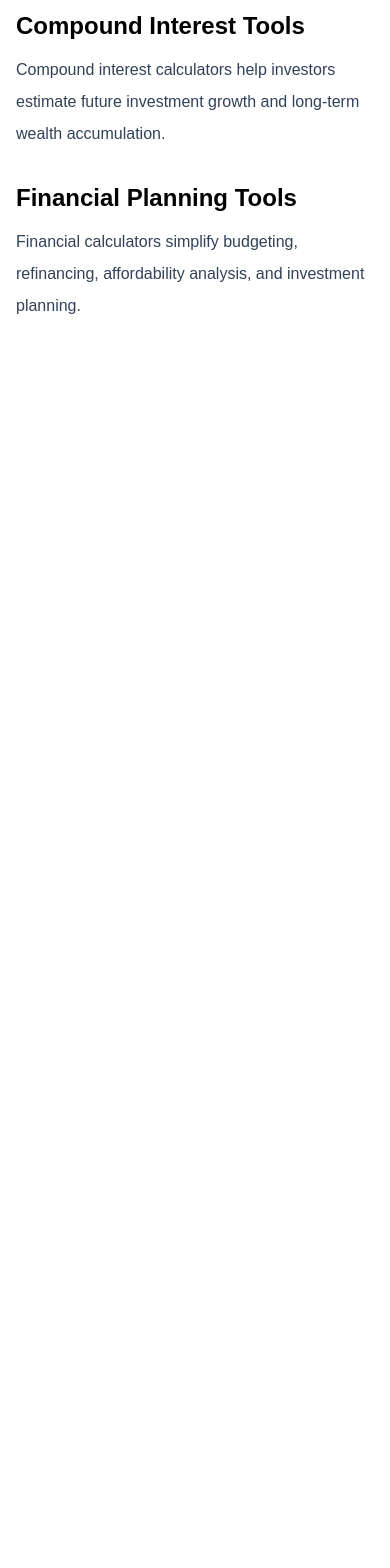
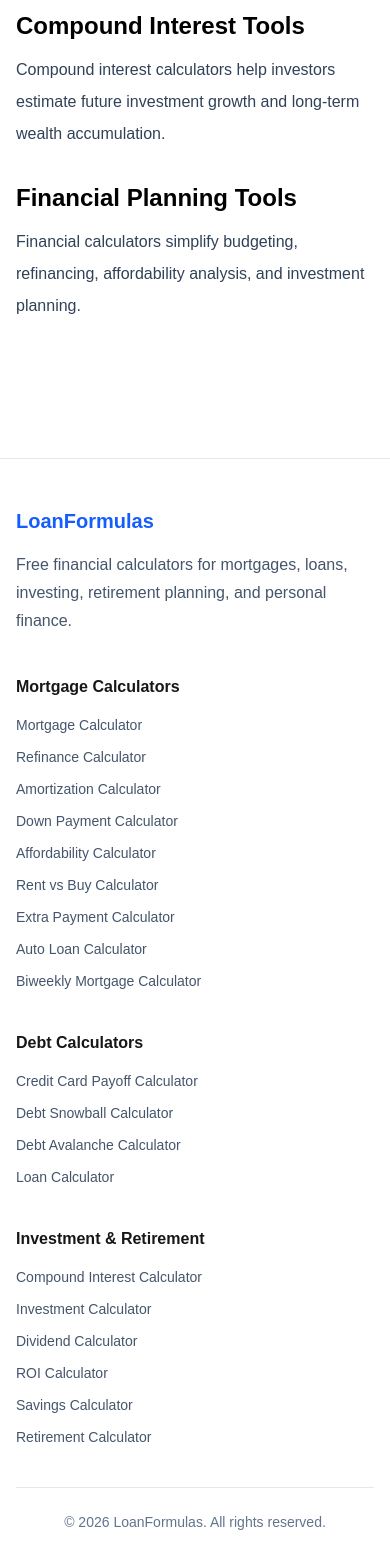
Before and after one commit to dekai-qingyang/seo-site, a Next.js app: page / in a window 390 px wide. Shown: the part 6928-8496 px from the top of the page. Before the commit the page ends 7306 px from the top, so only its background shows below. Built offline with nearby package versions, Linux system fonts and the light colour scheme.

Commit message:
update layout

```diff
--- a/app/layout.tsx
+++ b/app/layout.tsx
@@ -1,18 +1,62 @@
 import Script from "next/script"
-import type { Metadata } from "next";
-import Link from "next/link";
-import "./globals.css";
+import type { Metadata } from "next"
+import Link from "next/link"
+
+import "./globals.css"
 
 export const metadata: Metadata = {
+
+  title: {
+    default: "LoanFormulas",
+    template: "%s | LoanFormulas",
+  },
+
+  description:
+    "Financial calculators for mortgages, loans, investing, retirement, debt payoff, and personal finance.",
+
+  keywords: [
+    "loan calculator",
+    "mortgage calculator",
+    "investment calculator",
+    "retirement calculator",
+    "finance calculator",
+    "compound interest calculator",
+  ],
+
+  metadataBase: new URL(
+    "https://loanformulas.com"
+  ),
+
+  openGraph: {
+
     title: "LoanFormulas",
+
     description:
-    "Financial calculators for loans, mortgages, investments, and more.",
-};
+      "Financial calculators for mortgages, loans, investing, retirement, debt payoff, and personal finance.",
+
+    url: "https://loanformulas.com",
+
+    siteName: "LoanFormulas",
+
+    locale: "en_US",
+
+    type: "website",
+
+  },
+
+  robots: {
+
+    index: true,
+    follow: true,
+
+  },
+
+}
 
 export default function RootLayout({
   children,
 }: {
-  children: React.ReactNode;
+  children: React.ReactNode
 }) {
 
   return (
@@ -20,6 +64,7 @@
     <html lang="en">
 
       <body className="bg-slate-100 text-slate-900">
+
         <Script
           async
           strategy="afterInteractive"
@@ -40,34 +85,34 @@
                 LoanFormulas
               </Link>
 
-              <nav className="hidden md:flex items-center gap-6 text-sm font-semibold">
+              <nav className="hidden lg:flex items-center gap-6 text-sm font-semibold">
 
                 <Link
-                  href="/loan-calculator"
-                  className="hover:text-blue-600 transition"
-                >
-                  Loans
-                </Link>
-
-                <Link
-                  href="/mortgage-calculator"
+                  href="/mortgage-calculators"
                   className="hover:text-blue-600 transition"
                 >
                   Mortgage
                 </Link>
 
                 <Link
-                  href="/compound-interest-calculator"
+                  href="/debt-calculators"
+                  className="hover:text-blue-600 transition"
+                >
+                  Debt
+                </Link>
+
+                <Link
+                  href="/investment-calculators"
                   className="hover:text-blue-600 transition"
                 >
                   Investing
                 </Link>
 
                 <Link
-                  href="/auto-loan-calculator"
+                  href="/retirement-calculators"
                   className="hover:text-blue-600 transition"
                 >
-                  Auto
+                  Retirement
                 </Link>
 
               </nav>
@@ -80,6 +125,152 @@
 
         {children}
 
+        <footer className="bg-white border-t border-slate-200 mt-20">
+
+          <div className="max-w-7xl mx-auto px-4 py-12">
+
+            <div className="grid md:grid-cols-4 gap-10">
+
+              <div>
+
+                <h3 className="text-xl font-black mb-4 text-blue-600">
+                  LoanFormulas
+                </h3>
+
+                <p className="text-slate-600 leading-7">
+                  Free financial calculators for mortgages,
+                  loans,
+                  investing,
+                  retirement planning,
+                  and personal finance.
+                </p>
+
+              </div>
+
+              <div>
+
+                <h3 className="font-bold mb-4">
+                  Mortgage Calculators
+                </h3>
+
+                <div className="flex flex-col gap-3 text-slate-600 text-sm">
+
+                  <Link href="/mortgage-calculator">
+                    Mortgage Calculator
+                  </Link>
+
+                  <Link href="/refinance-calculator">
+                    Refinance Calculator
+                  </Link>
+
+                  <Link href="/amortization-calculator">
+                    Amortization Calculator
+                  </Link>
+
+                  <Link href="/down-payment-calculator">
+                    Down Payment Calculator
+                  </Link>
+
+                  <Link href="/affordability-calculator">
+                    Affordability Calculator
+                  </Link>
+
+                  <Link href="/rent-vs-buy-calculator">
+                    Rent vs Buy Calculator
+                  </Link>
+
+                  <Link href="/extra-payment-calculator">
+                    Extra Payment Calculator
+                  </Link>
+
+                  <Link href="/auto-loan-calculator">
+                    Auto Loan Calculator
+                  </Link>
+
+                  <Link href="/biweekly-mortgage-calculator">
+                    Biweekly Mortgage Calculator
+                  </Link>
+
+                </div>
+
+              </div>
+
+              <div>
+
+                <h3 className="font-bold mb-4">
+                  Debt Calculators
+                </h3>
+
+                <div className="flex flex-col gap-3 text-slate-600 text-sm">
+
+                  <Link href="/credit-card-payoff-calculator">
+                    Credit Card Payoff Calculator
+                  </Link>
+
+                  <Link href="/debt-snowball-calculator">
+                    Debt Snowball Calculator
+                  </Link>
+
+                  <Link href="/debt-avalanche-calculator">
+                    Debt Avalanche Calculator
+                  </Link>
+
+                  <Link href="/loan-calculator">
+                    Loan Calculator
+                  </Link>
+
+                </div>
+
+              </div>
+
+              <div>
+
+                <h3 className="font-bold mb-4">
+                  Investment & Retirement
+                </h3>
+
+                <div className="flex flex-col gap-3 text-slate-600 text-sm">
+
+                  <Link href="/compound-interest-calculator">
+                    Compound Interest Calculator
+                  </Link>
+
+                  <Link href="/investment-calculator">
+                    Investment Calculator
+                  </Link>
+
+                  <Link href="/dividend-calculator">
+                    Dividend Calculator
+                  </Link>
+
+                  <Link href="/roi-calculator">
+                    ROI Calculator
+                  </Link>
+
+                  <Link href="/savings-calculator">
+                    Savings Calculator
+                  </Link>
+
+                  <Link href="/retirement-calculator">
+                    Retirement Calculator
+                  </Link>
+
+                </div>
+
+              </div>
+
+            </div>
+
+            <div className="border-t border-slate-200 mt-10 pt-6 text-sm text-slate-500 text-center">
+
+              © 2026 LoanFormulas. All rights reserved.
+
+            </div>
+
+          </div>
+
+        </footer>
+
       </body>
 
     </html>
```
Lines whose indentation alone changed are shown as unchanged.
